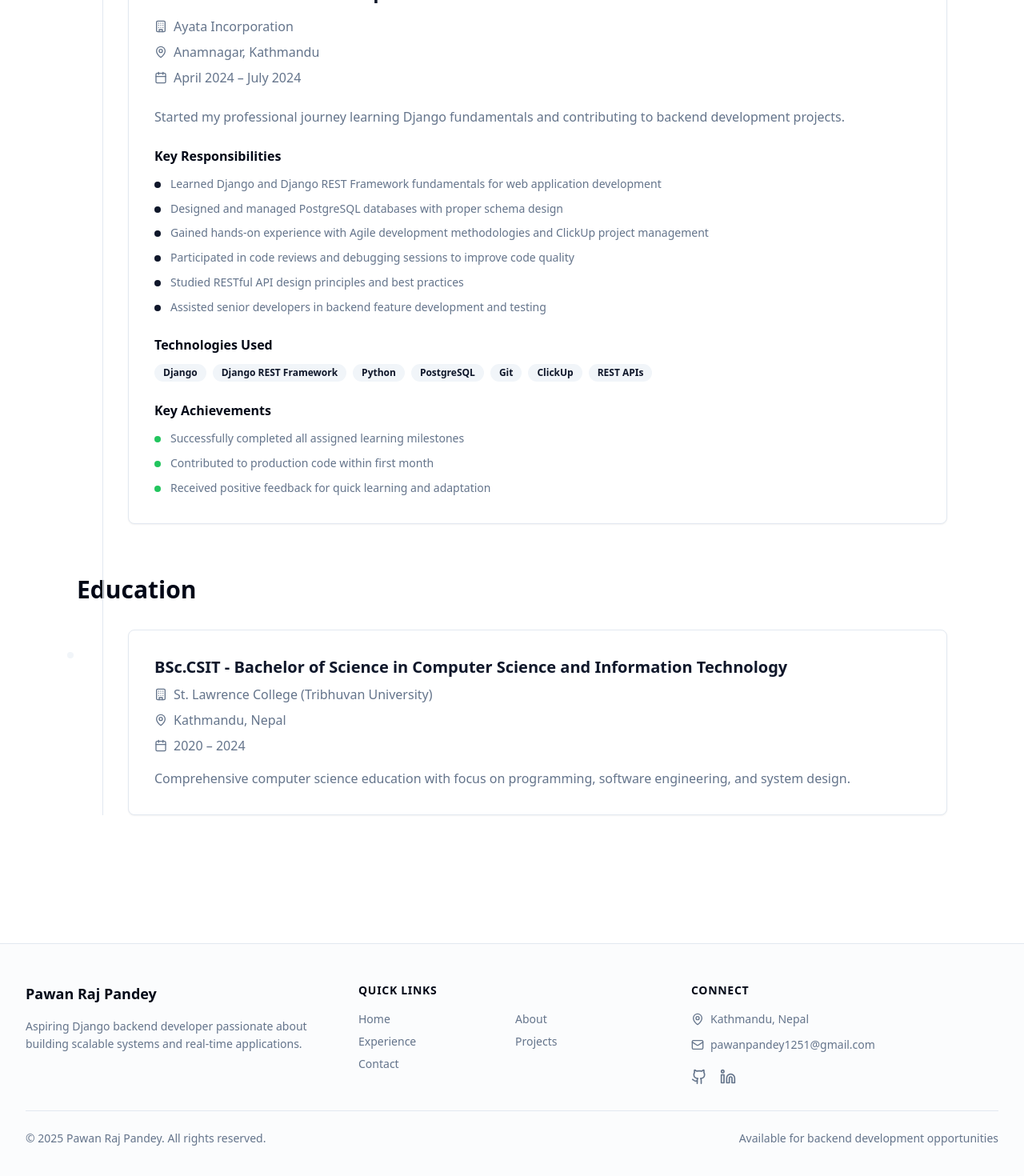
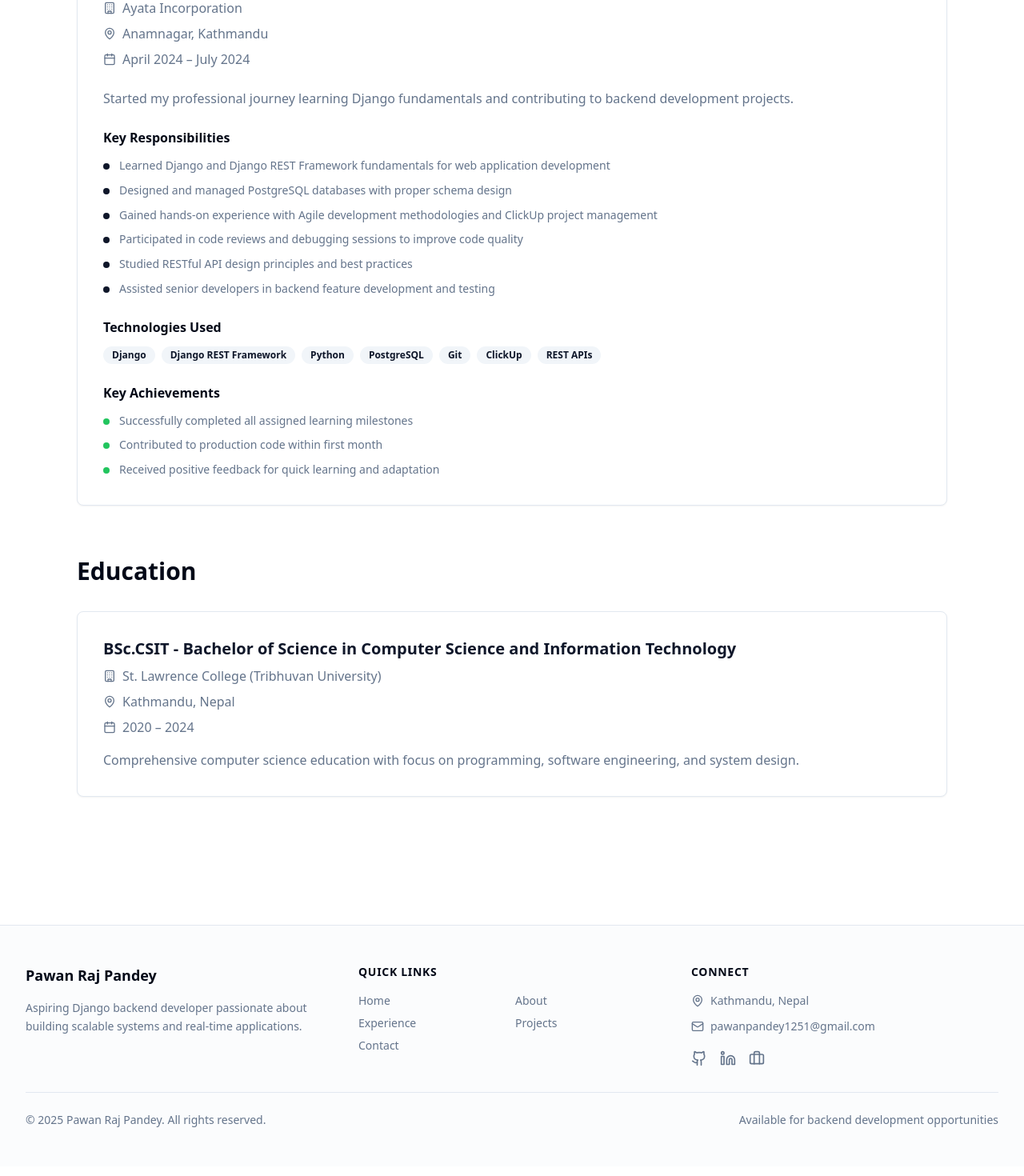
Before and after one commit to Ozzypawan/pawanrajpandey.com.np, a React (Vite) app: page /experience in a window 1280 px wide. Shown: the part 1314-2784 px from the top of the page at 80% size. Built offline with nearby package versions, Linux system fonts and the light colour scheme.

Commit message:
Add Upwork link and improve SEO
Added Upwork link to the footer. Removed the separating line in the experience page. Improved SEO by adding meta tags and schema markup.

```diff
--- a/index.html
+++ b/index.html
@@ -7,7 +7,7 @@
     <title>Pawan Raj Pandey - Django Backend Developer</title>
     <meta name="description" content="Aspiring Django backend developer with 1 year of industry experience. Specialized in scalable backend systems, REST APIs, and microservices architecture." />
     <meta name="author" content="Pawan Raj Pandey" />
-    <meta name="keywords" content="Django, Backend Developer, Python, REST API, PostgreSQL, Microservices, Nepal, Kathmandu" />
+    <meta name="keywords" content="Django, Backend Developer, Python, REST API, PostgreSQL, Microservices, Nepal, Kathmandu, Upwork, Freelancer" />
 
     <!-- Open Graph Meta Tags -->
     <meta property="og:title" content="Pawan Raj Pandey - Django Backend Developer" />
@@ -46,7 +46,8 @@
       "url": "https://pawanrajpandey.com",
       "sameAs": [
         "https://www.linkedin.com/in/pawanrajpandey/",
-        "https://github.com/ozzypawan"
+        "https://github.com/ozzypawan",
+        "https://www.upwork.com/freelancers/~01175d706b5dbfe5f4"
       ]
     }
     </script>
--- a/package.json
+++ b/package.json
@@ -51,6 +51,7 @@
     "react": "^18.3.1",
     "react-day-picker": "^8.10.1",
     "react-dom": "^18.3.1",
+    "react-helmet-async": "^2.0.5",
     "react-hook-form": "^7.53.0",
     "react-resizable-panels": "^2.1.3",
     "react-router-dom": "^6.26.2",
--- a/src/App.tsx
+++ b/src/App.tsx
@@ -4,6 +4,7 @@ import { Toaster as Sonner } from "@/components/ui/sonner";
 import { TooltipProvider } from "@/components/ui/tooltip";
 import { QueryClient, QueryClientProvider } from "@tanstack/react-query";
 import { BrowserRouter, Routes, Route } from "react-router-dom";
+import { HelmetProvider } from "react-helmet-async";
 import { ThemeProvider } from "./components/ThemeProvider";
 import Layout from "./components/Layout";
 import Home from "./pages/Home";
@@ -17,6 +18,7 @@ const queryClient = new QueryClient();
 
 const App = () => (
   <QueryClientProvider client={queryClient}>
+    <HelmetProvider>
       <ThemeProvider defaultTheme="light" storageKey="portfolio-theme">
         <TooltipProvider>
           <Toaster />
@@ -35,6 +37,7 @@ const App = () => (
           </BrowserRouter>
         </TooltipProvider>
       </ThemeProvider>
+    </HelmetProvider>
   </QueryClientProvider>
 );
 
--- a/src/components/Layout.tsx
+++ b/src/components/Layout.tsx
@@ -2,7 +2,7 @@
 import { useState, useEffect } from "react";
 import { Link, useLocation } from "react-router-dom";
 import { Button } from "@/components/ui/button";
-import { Menu, X, Sun, Moon, Github, Linkedin, Mail, MapPin } from "lucide-react";
+import { Menu, X, Sun, Moon, Github, Linkedin, Mail, MapPin, Briefcase } from "lucide-react";
 import { useTheme } from "./ThemeProvider";
 
 interface LayoutProps {
@@ -181,6 +181,7 @@ const Layout = ({ children }: LayoutProps) => {
                     target="_blank"
                     rel="noopener noreferrer"
                     className="text-muted-foreground hover:text-primary transition-colors"
+                    aria-label="GitHub Profile"
                   >
                     <Github className="h-5 w-5" />
                   </a>
@@ -189,8 +190,18 @@ const Layout = ({ children }: LayoutProps) => {
                     target="_blank"
                     rel="noopener noreferrer"
                     className="text-muted-foreground hover:text-primary transition-colors"
+                    aria-label="LinkedIn Profile"
                   >
                     <Linkedin className="h-5 w-5" />
+                  </a>
+                  <a
+                    href="https://www.upwork.com/freelancers/~01175d706b5dbfe5f4"
+                    target="_blank"
+                    rel="noopener noreferrer"
+                    className="text-muted-foreground hover:text-primary transition-colors"
+                    aria-label="Upwork Profile"
+                  >
+                    <Briefcase className="h-5 w-5" />
                   </a>
                 </div>
               </div>
--- a/src/pages/Experience.tsx
+++ b/src/pages/Experience.tsx
@@ -1,7 +1,7 @@
-
 import { Card } from "@/components/ui/card";
 import { Badge } from "@/components/ui/badge";
 import { MapPin, Calendar, Building } from "lucide-react";
+import { Helmet } from "react-helmet-async";
 
 const Experience = () => {
   const experiences = [
@@ -69,6 +69,16 @@ const Experience = () => {
   };
 
   return (
+    <>
+      <Helmet>
+        <title>Experience - Pawan Raj Pandey | Django Backend Developer</title>
+        <meta name="description" content="Professional experience of Pawan Raj Pandey as Django Backend Developer at Ayata Incorporation. 1 year of industry experience in scalable backend systems, REST APIs, and microservices." />
+        <meta name="keywords" content="Django experience, backend developer experience, Ayata Incorporation, REST API development, microservices, PostgreSQL, RabbitMQ" />
+        <meta property="og:title" content="Experience - Pawan Raj Pandey | Django Backend Developer" />
+        <meta property="og:description" content="Professional experience of Pawan Raj Pandey as Django Backend Developer at Ayata Incorporation." />
+        <link rel="canonical" href="https://pawanrajpandey.com/experience" />
+      </Helmet>
+
       <div className="max-w-6xl mx-auto px-4 sm:px-6 lg:px-8 py-20">
         {/* Header */}
         <div className="text-center mb-16 animate-fade-in">
@@ -78,20 +88,12 @@ const Experience = () => {
           </p>
         </div>
 
-      {/* Timeline */}
-      <div className="relative">
-        {/* Timeline line */}
-        <div className="absolute left-8 top-0 bottom-0 w-px bg-border hidden md:block"></div>
-
         {/* Work Experience */}
         <section className="mb-16">
           <h2 className="text-3xl font-semibold mb-8">Work Experience</h2>
 
           {experiences.map((exp, index) => (
-            <div key={index} className="relative mb-12 md:ml-16">
-              {/* Timeline dot */}
-              <div className="absolute -left-20 top-6 w-4 h-4 bg-primary rounded-full border-4 border-background hidden md:block"></div>
-
+            <div key={index} className="mb-12">
               <Card className="p-8 hover:shadow-lg transition-all duration-300">
                 {/* Header */}
                 <div className="mb-6">
@@ -173,10 +175,6 @@ const Experience = () => {
         <section>
           <h2 className="text-3xl font-semibold mb-8">Education</h2>
 
-          <div className="relative md:ml-16">
-            {/* Timeline dot */}
-            <div className="absolute -left-20 top-6 w-4 h-4 bg-secondary rounded-full border-4 border-background hidden md:block"></div>
-
           <Card className="p-8">
             <div className="mb-4">
               <h3 className="text-xl font-semibold text-primary mb-2">
@@ -201,10 +199,9 @@ const Experience = () => {
               {education.description}
             </p>
           </Card>
-          </div>
         </section>
       </div>
-    </div>
+    </>
   );
 };
 
```
Also changed, not shown: 1 other file (tests, documents, lock files or other folders). Lines whose indentation alone changed are shown as unchanged.
